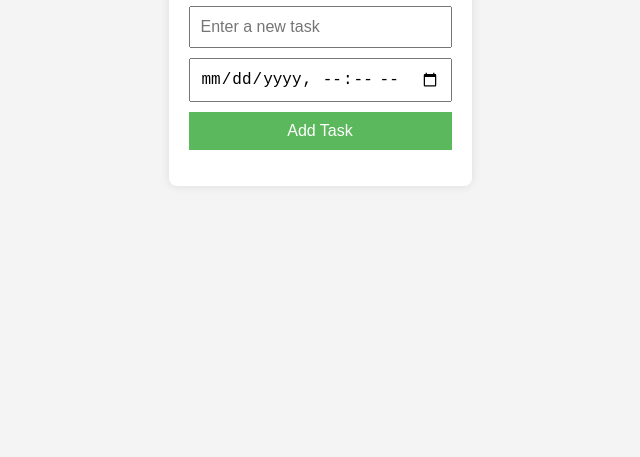
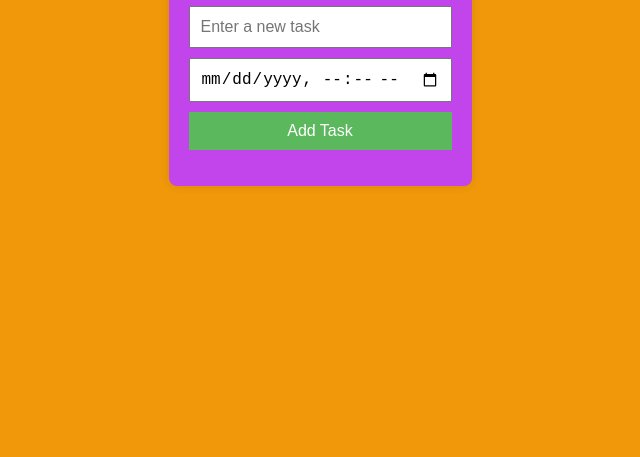
Before and after one commit to dipesh-gif/to-do-list, a plain HTML site: page index.html in a window 1280 px wide. Shown: the part 343-800 px from the top of the page, without its empty margins (320-960 px from the left). Drawn offline with Linux system fonts and the light colour scheme.

Commit message:
Update styles.css

```diff
--- a/styles.css
+++ b/styles.css
@@ -5,11 +5,12 @@ body {
     justify-content: center;
     align-items: center;
     height: 100vh;
+    background-color: #f0980a;
     margin: 0;
 }
 
 .container {
-    background-color: #fff;
+    background-color: #c145ea;
     padding: 20px;
     box-shadow: 0 0 10px rgba(0, 0, 0, 0.1);
     border-radius: 8px;
```
